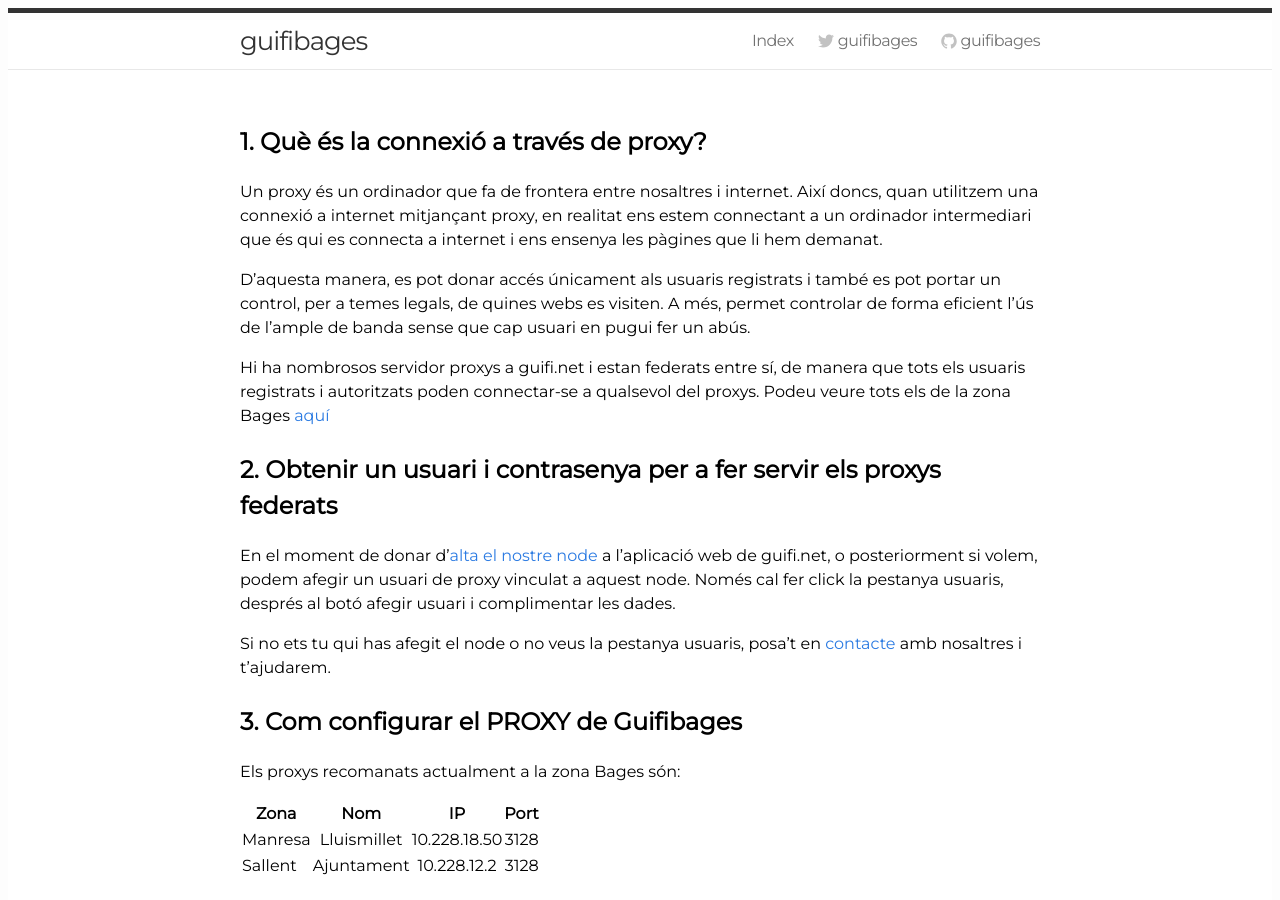
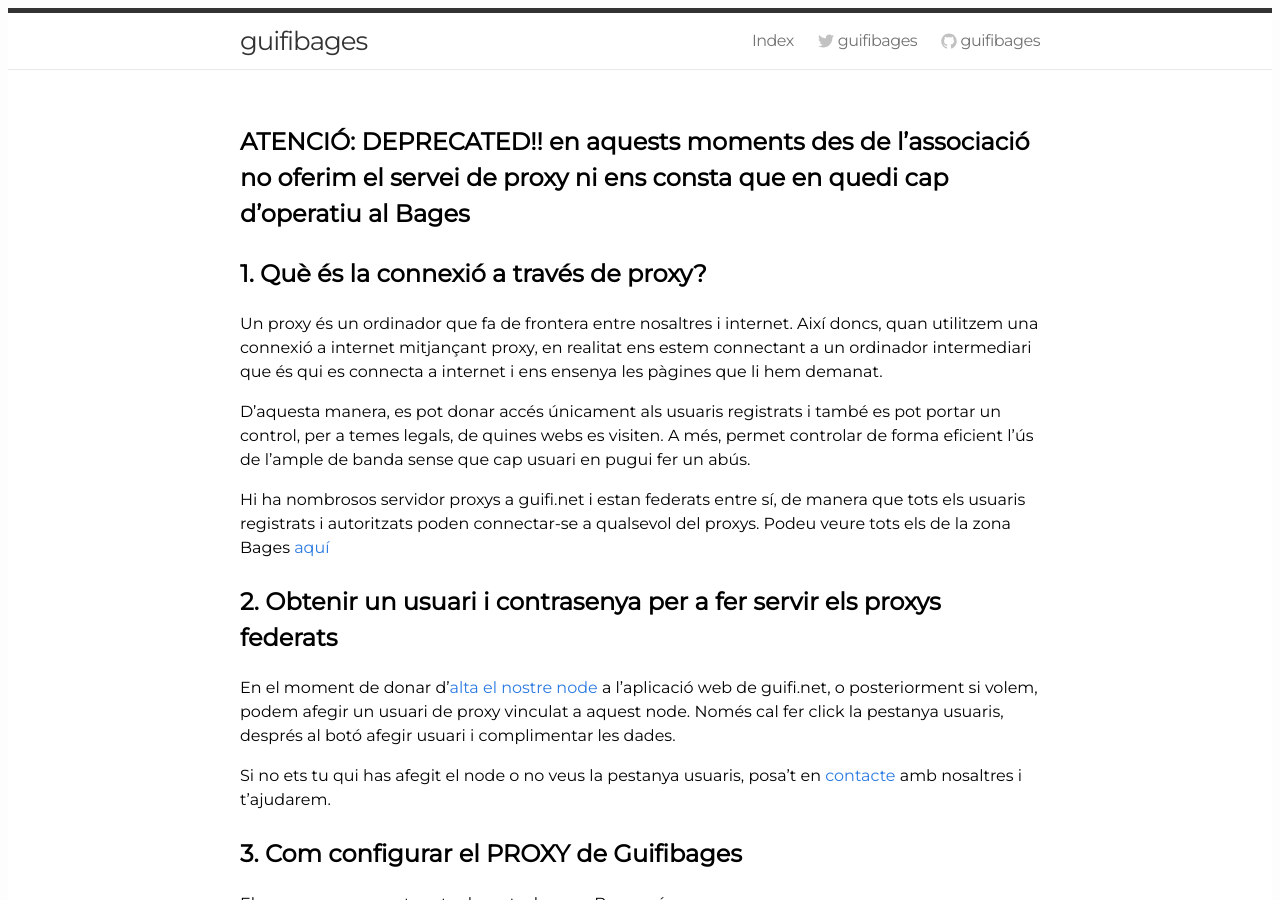
Before and after one commit to guifibages/guifibages.github.io, a Jekyll site: the page built from doc/connexio/internet/proxy/index.md, in a window 1280 px wide and 900 px high. Built offline with Jekyll 4.4.1, drawn with Linux system fonts in a browser that asks for light colours.

Commit message:
Update index.md

```diff
--- a/doc/connexio/internet/proxy/index.md
+++ b/doc/connexio/internet/proxy/index.md
@@ -2,6 +2,8 @@
 layout: default
 title: "Connexió a Internet mitjançant Proxy"
 ---
+
+## ATENCIÓ: DEPRECATED!! en aquests moments des de l'associació no oferim el servei de proxy ni ens consta que en quedi cap d'operatiu al Bages
 
 ## 1. Què és la connexió a través de proxy?
 
```
